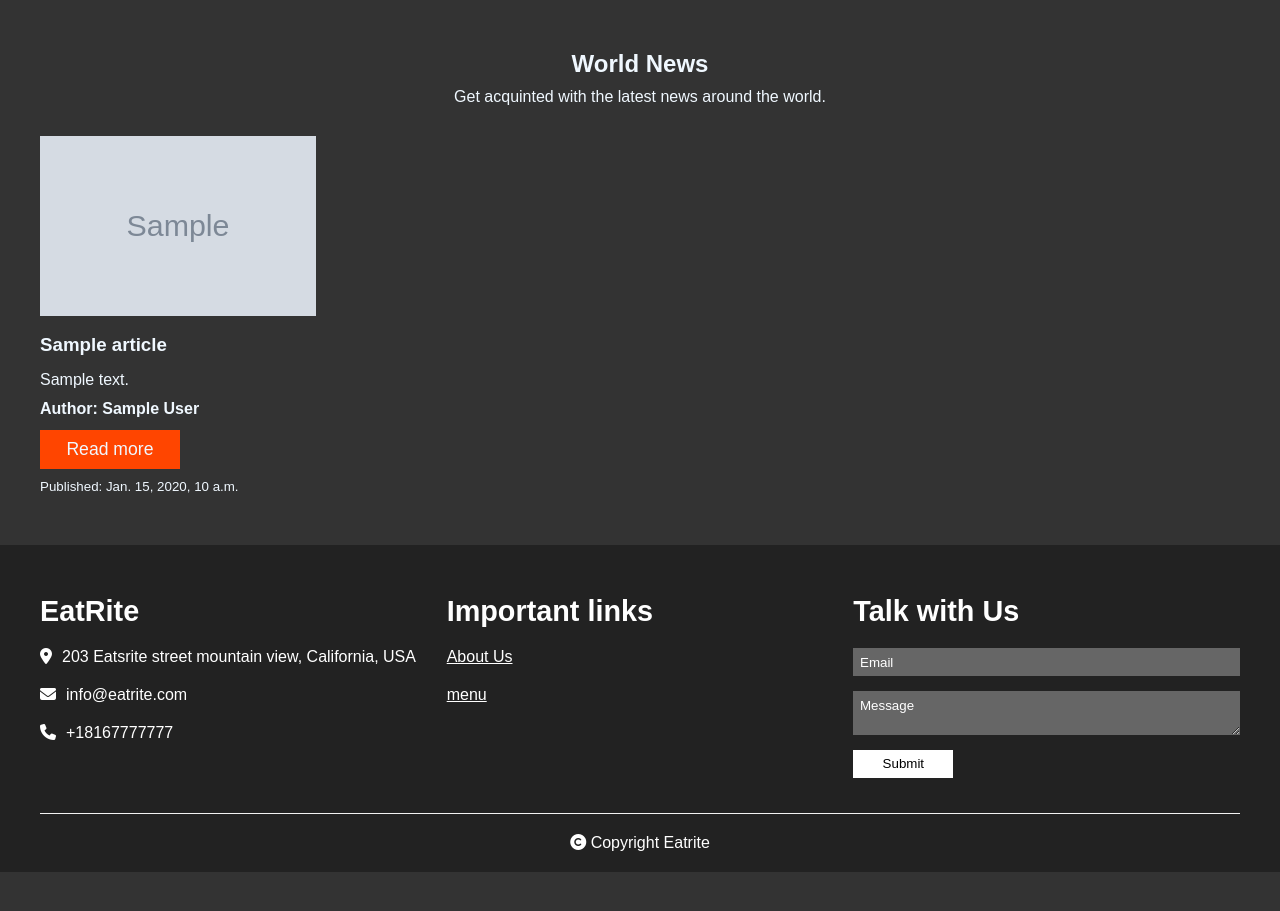
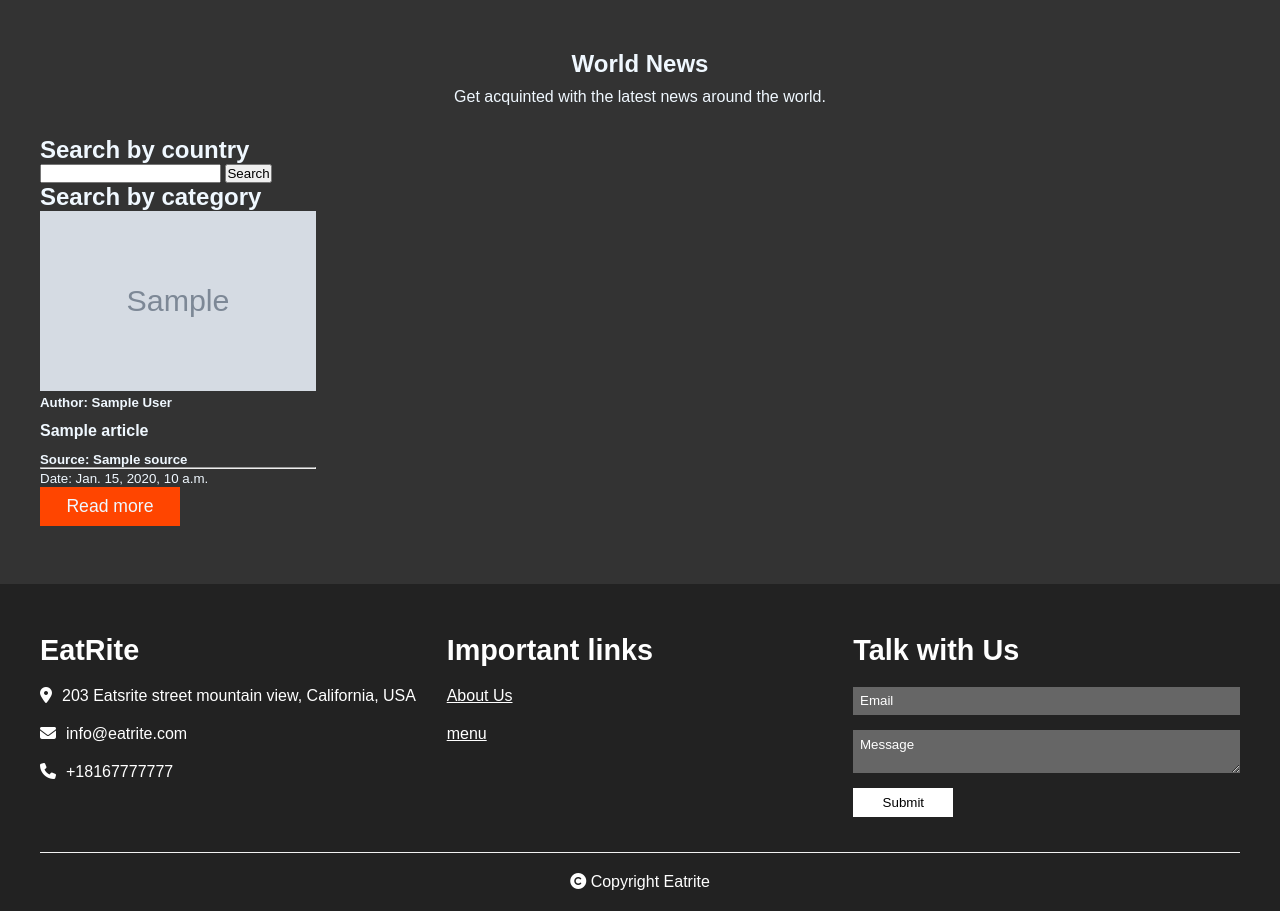
Before and after one commit to Judechuks/eat-rite, a Django app: page / in a window 1280 px wide. Shown: the part 2233-3144 px from the top of the page. Before the commit the page ends 3105 px from the top, so only its background shows below. Run offline with Django 5.2, Linux system fonts and the light colour scheme; tables that the repository leaves empty hold one stand-in row (values such as "Sample post"); grey boxes marked "Sample" are stand-in pictures; a database or web service that is not in the repository returns one stand-in record (values such as "Sample title"); data that the repository does not hold is empty.

Commit message:
restructured the news and added search by country

```diff
--- a/templates/index.html
+++ b/templates/index.html
@@ -93,15 +93,27 @@
   <section id="news">
     <h1>World News</h1>
     <p>Get acquinted with the latest news around the world.</p>
+
+    <!-- search by country -->
+    <h2>Search by country</h2>
+    <form mehtod="get">
+      <input type='text' name='country'>
+      <button type="submit" value="Search">Search</button>
+    </form>
+
+    <!-- search by category -->
+    <h2>Search by category</h2>
+
     <article class="news-container">
       {% for news in newslist %}
         <div class="news-box">
           <img src="{{news.urlToImage}}" alt="news image" />
-          <h3>{{news.title}}</h3>
-          <p>{{news.description}}</p>
-          <h4>Author: {{news.author}}</h4>
+          <h5>Author: {{news.author}}</h4>
+          <h4>{{news.title}}</h3>
+          <h5>Source: {{news.source.name}}</h4>
+          <hr>
+          <small>Date: {{news.publishedAt}}</small>
           <a href="{{news.url}}" class="cta" target="_blank">Read more</a>
-          <small>Published: {{news.publishedAt}}</small>
         </div>
 
       {% endfor %}
```
